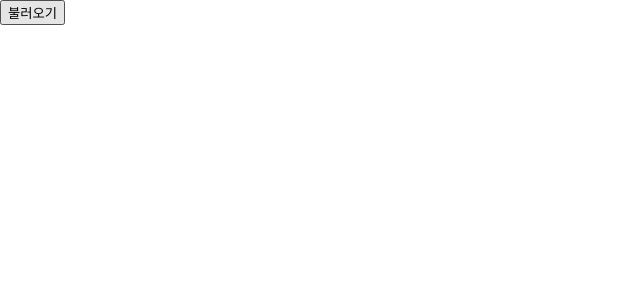
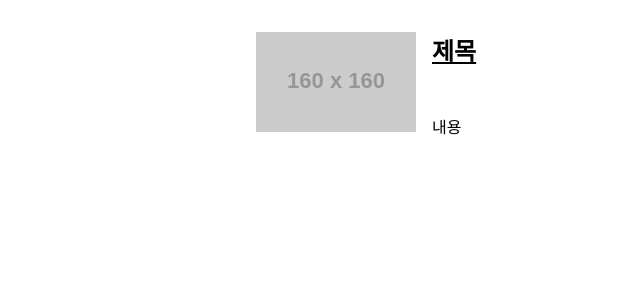
Before and after one commit to suzzeong/news-viewer, a React (Create React App) app: page / in a window 1280 px wide. Shown: the top 300 px of the page, without its empty margins (0-640 px from the left). Built offline with nearby package versions, Linux system fonts and the light colour scheme.

Commit message:
feat: 뉴스 뷰어 UI 만들기

```diff
--- a/package.json
+++ b/package.json
@@ -10,6 +10,7 @@
     "react": "^18.2.0",
     "react-dom": "^18.2.0",
     "react-scripts": "5.0.1",
+    "styled-components": "^5.3.6",
     "web-vitals": "^2.1.0"
   },
   "scripts": {
--- a/src/App.js
+++ b/src/App.js
@@ -1,26 +1,8 @@
-import React, { useState } from 'react';
-import axios from 'axios';
+import NewsList from './components/NewsList';
 
 const App = () => {
-  const [data, setData] = useState(null);
-  const onClick = async () => {
-    try {
-      const response = await axios.get('https://jsonplaceholder.typicode.com/todos/1')
-      setData(response.data);
-    } catch (e) {
-      console.log(e);
-    }
-  }
-
   return (
-    <div>
-      <div>
-        <button onClick={onClick}>
-          불러오기
-        </button>
-      </div>
-      {data && <textarea rows={7} value={JSON.stringify(data, null, 2)} readOnly={true} />}
-    </div>
+    <NewsList/>
   );
 };
 
--- /dev/null
+++ b/src/components/NewsItem.js
@@ -0,0 +1,58 @@
+import React from 'react';
+import styled from 'styled-components';
+
+const NewsItemBlock = styled.div`
+  display:flex;
+  .thumbnail {
+    margin-right: 1rem;
+    img {
+      display: block;
+      width: 160px;
+      height: 100px;
+      object-fit: cover;
+    }
+  }
+  .contents {
+    h2 {
+      margin: 0;
+      a {
+        color: #000;
+      }
+    }
+    p {
+      margin: 0;
+      line-height: 1.5;
+      margin-top: 3rem;
+      white-space: normal;
+    }
+  }
+  & + & {
+    margin-top: 3rem;
+  }
+`
+
+const NewsItem = ({ article }) => {
+  const { title, description, url, urlToImage } = article;
+
+  return (
+    <NewsItemBlock>
+      {urlToImage && (
+        <div className='thumbnail'>
+          <a href={url} target="_blank" rel="noopener noreferrer">
+            <img src={urlToImage} alt="thumbnail" />
+          </a>
+        </div>
+      )}
+      <div className='contents'>
+        <h2>
+          <a href={url} target="_blank" rel="noopener noreferrer">
+            {title}
+          </a>
+        </h2>
+        <p>{description}</p>
+      </div>
+    </NewsItemBlock>
+  );
+};
+
+export default NewsItem;
--- /dev/null
+++ b/src/components/NewsList.js
@@ -0,0 +1,33 @@
+import React from 'react';
+import styled from 'styled-components';
+import NewsItem from './NewsItem';
+
+const NewsListBlock = styled.div`
+  box-sizing: border-box;
+  padding-bottom: 3rem;
+  width: 768px;
+  margin: 0 auto;
+  margin-top: 2rem;
+  @media screen and (max-width: 768px){
+   width: 100%;
+   padding-left: 1rem;
+   padding-right: 1rem;
+  }
+`
+
+const sampleArticle = {
+  title: '제목',
+  description: '내용',
+  url: 'https://google.com',
+  urlToImage: 'https://via.placeholder.com/160'
+}
+
+const NewsList = () => {
+  return (
+    <NewsListBlock>
+      <NewsItem article={sampleArticle}/>
+    </NewsListBlock>
+  );
+};
+
+export default NewsList;
```
Also changed, not shown: 1 other file (tests, documents, lock files or other folders).
